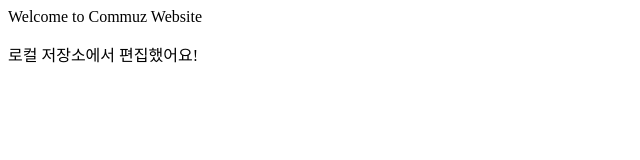
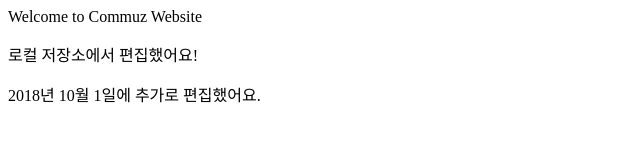
Before and after one commit to commuz/commuz.github.io, a plain HTML site: page index.html in a window 1280 px wide. Shown: the whole page, without its empty margins (0-640 px from the left). Drawn offline with Linux system fonts and the light colour scheme.

Commit message:
181001 changed

```diff
--- a/index.html
+++ b/index.html
@@ -11,5 +11,9 @@
     로컬 저장소에서 편집했어요!
   </p>
 
+  <p>
+    2018년 10월 1일에 추가로 편집했어요.
+  </p>
+
 </body>
 </html>
```
